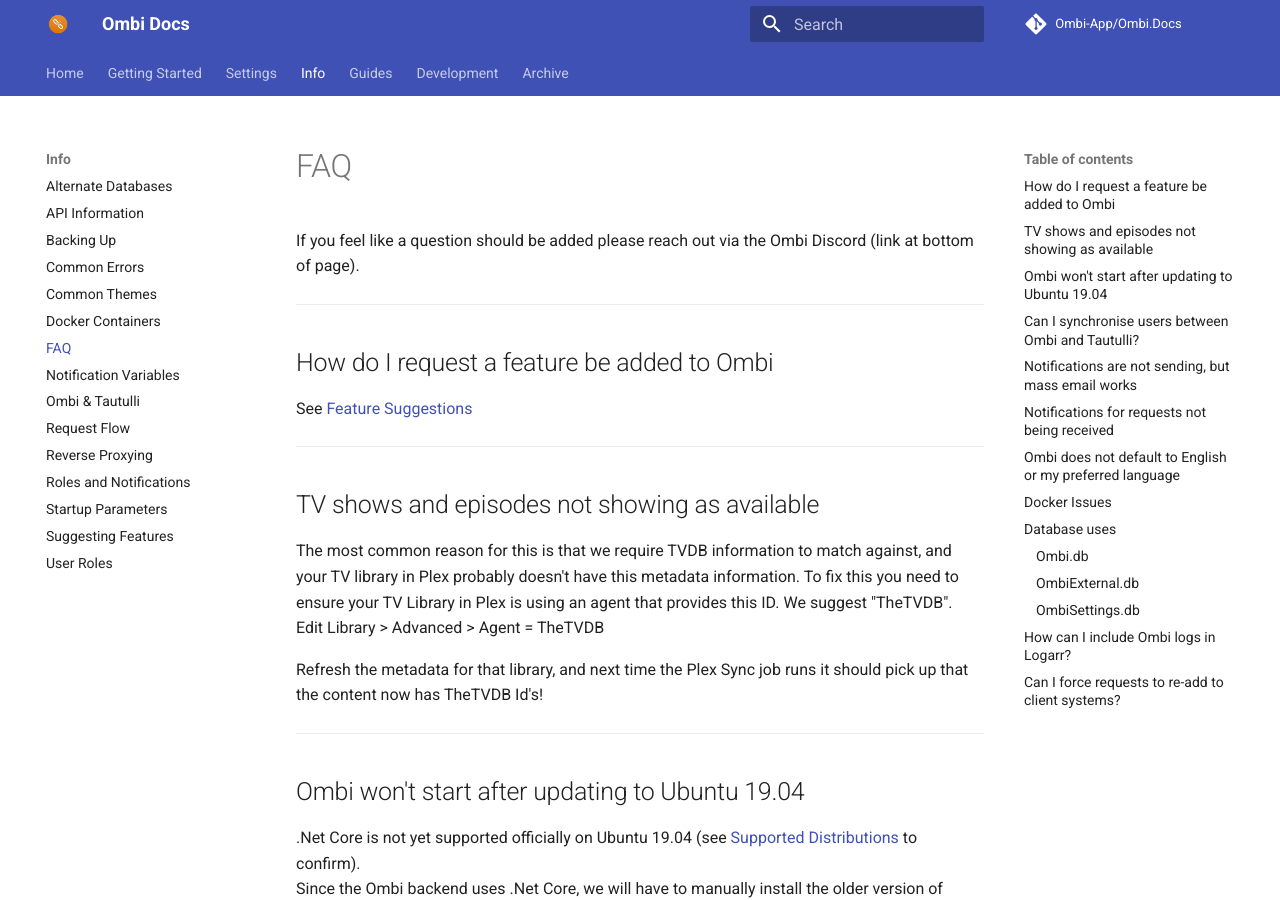
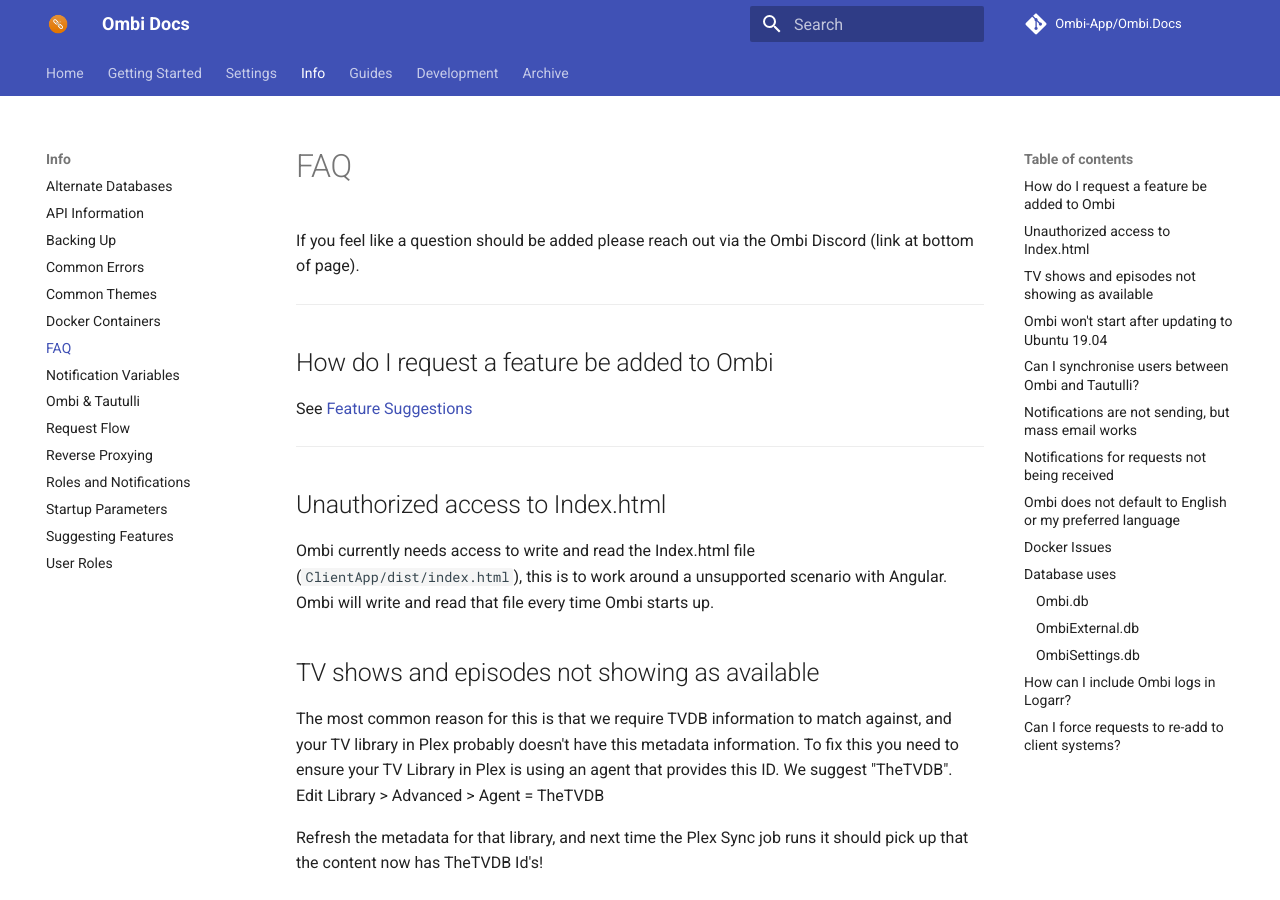
Before and after one commit to Ombi-app/Ombi.Docs, an MkDocs documentation site: the page built from docs/info/faq.md, in a window 1280 px wide and 900 px high. Built offline with MkDocs 1.6.1 and Material for MkDocs 9.7.7, drawn with Linux system fonts in a browser that asks for light colours; comment, search, counter and statistics services are not loaded.

Commit message:
added additional entry

```diff
--- a/docs/info/faq.md
+++ b/docs/info/faq.md
@@ -12,6 +12,10 @@
 
 See [Feature Suggestions](../../guides/feature-suggestions)
 ***
+
+## Unauthorized access to Index.html
+
+Ombi currently needs access to write and read the Index.html file (`ClientApp/dist/index.html`), this is to work around a unsupported scenario with Angular. Ombi will write and read that file every time Ombi starts up.
 
 ## TV shows and episodes not showing as available
 
```
